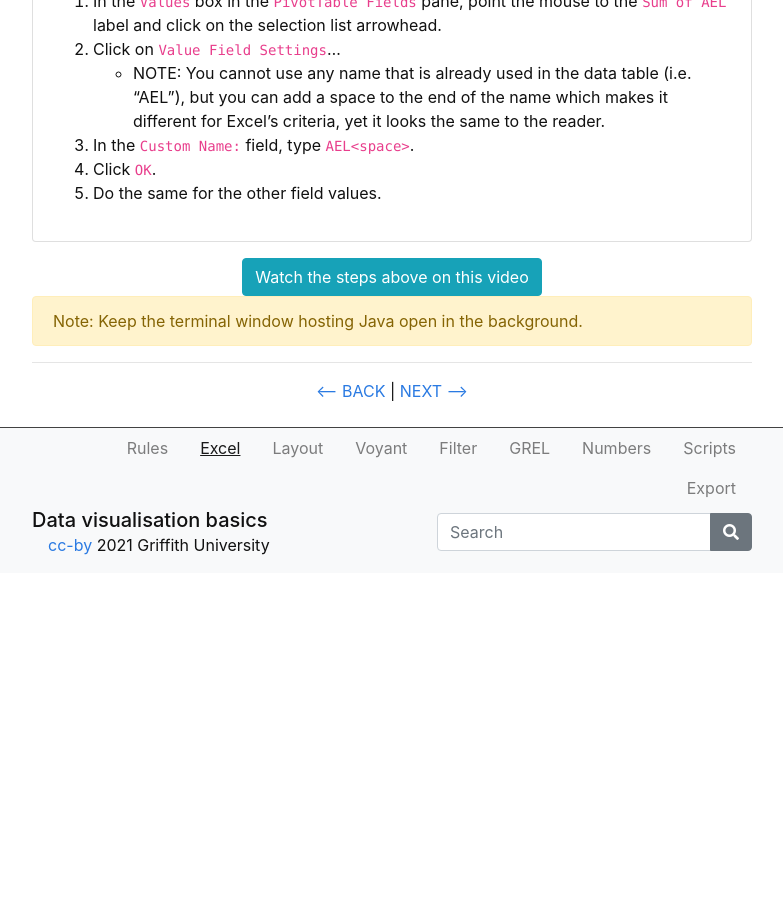
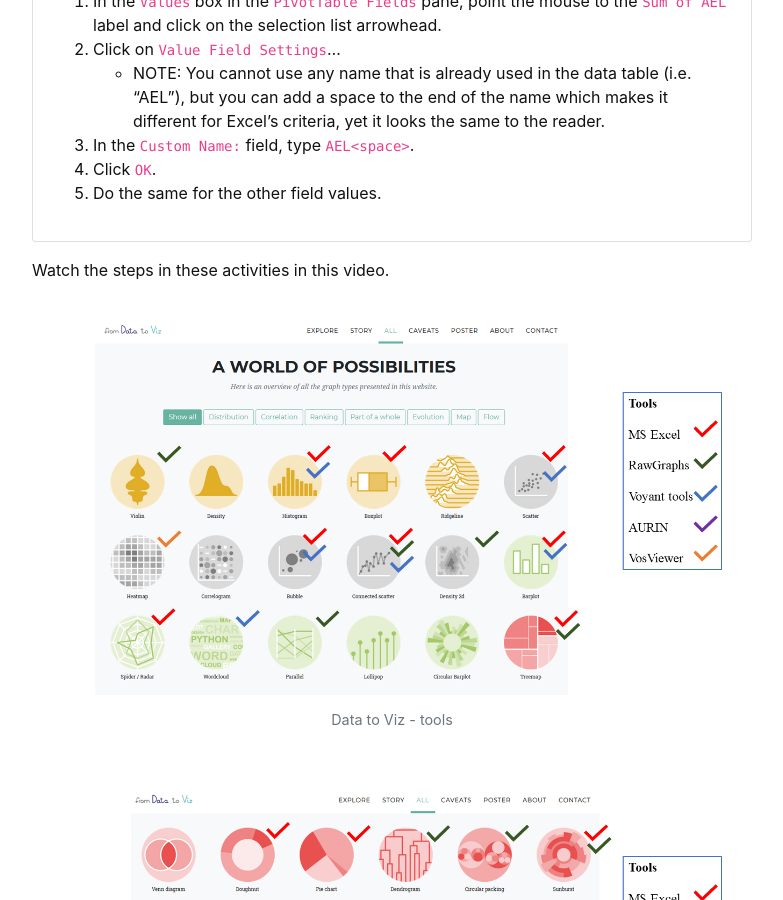
Before and after one commit to GULibrarySandbox/data-vis-basics, a Jekyll site: the page built from content/2-msexcel.md, in a window 1280 px wide and 900 px high, scrolled down 3754 px. Shown: the whole window, without its empty margins (248-1031 px from the left). Built offline with Jekyll 4.4.1, drawn with Linux system fonts in a browser that asks for light colours; before the commit the page ends 4327 px from its top, so only the background shows below that.

Commit message:
Update 2-msexcel.md

```diff
--- a/content/2-msexcel.md
+++ b/content/2-msexcel.md
@@ -117,8 +117,9 @@ You can rename fields in a PivotTable using any name except the original.  This
 5.	Do the same for the other field values.{% endcapture %}
 {% include card.md header="Activity : Renaming fields" text=text %}
 
+Watch the steps in these activities in this video.
 
-
+{% include figure.html img="DataViz1.PNG" alt="Data to Viz - tools" caption="Data to Viz - tools" width="100%" %} {% include figure.html img="DataViz2.PNG" alt="Data to Viz - tools" width="100%" %}
 
 {% include button.md text="Watch the steps above on this video" link="https://vimeo.com/412189056/0d9031def0" color="info" %}
 
```
